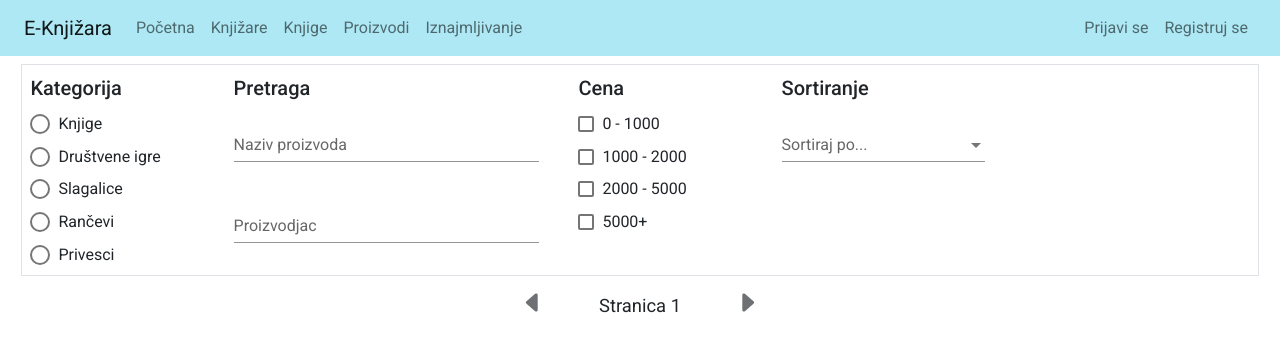
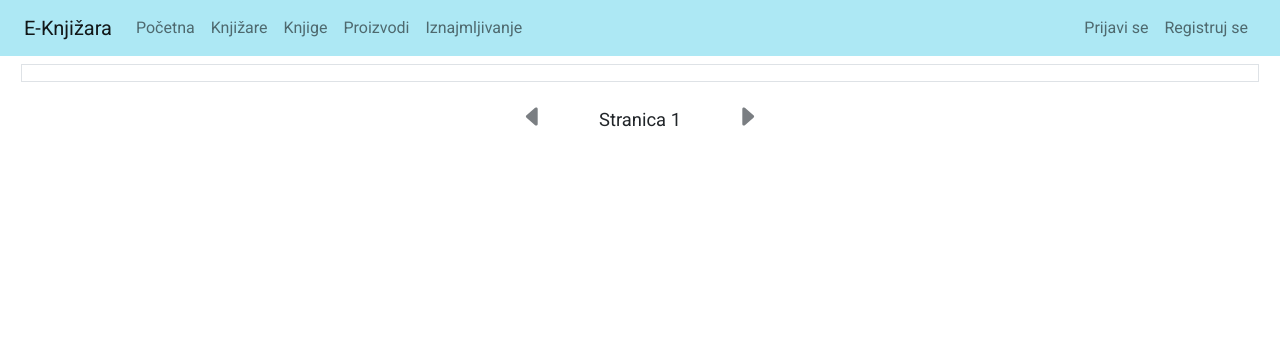
Before and after one commit to nbp2021mups/MongoDB, an Angular app in the folder EBookstore/: page /knjige in a window 1280 px wide. Shown: the top 352 px of the page. Built offline with nearby package versions, Linux system fonts and the light colour scheme.

Commit message:
forma za pretragu

```diff
--- a/EBookstore/src/app/products/product-page/product-page.component.css
+++ b/EBookstore/src/app/products/product-page/product-page.component.css
@@ -2,6 +2,10 @@
     background-color: transparent;
     box-shadow: none;
     border: none;
+    color: #343a40;
+}
+.page-btn:hover {
+    color: black;
 }
 
 .pagenum {
--- a/EBookstore/src/app/products/product-page/product-page.component.html
+++ b/EBookstore/src/app/products/product-page/product-page.component.html
@@ -1,7 +1,7 @@
 <!-- deo za pretragu -->
 
 <div class="container-fluid border p-2 mt-2 search">
-    <form (ngSubmit)="onSubmit()" [formGroup]="form" class=" d-flex flex-row">
+    <form (ngSubmit)="onSubmit()" [formGroup]="form" class=" d-flex flex-row" *ngIf="this.tipStranice=='proizvodi'">
 
     <mat-radio-group class="d-flex flex-column col-sm-2" (change)="onIzborKategorije($event)"
     formControlName="kategorija">
@@ -65,7 +65,7 @@
 
 <app-product-list [products]="this.products"></app-product-list>
 
-<div class="row justify-content-center my-2">
+<div class="row justify-content-center my-3">
     <div class="col-1 p-0 text-center">
         <button class="btn page-btn" (click)="prethodnaStrana()" [disabled]="prvaStranica()"><svg xmlns="http://www.w3.org/2000/svg" width="50" height="25" fill="currentColor" class="bi bi-caret-left-fill" viewBox="0 0 16 16">
             <path d="m3.86 8.753 5.482 4.796c.646.566 1.658.106 1.658-.753V3.204a1 1 0 0 0-1.659-.753l-5.48 4.796a1 1 0 0 0 0 1.506z"/>
```
